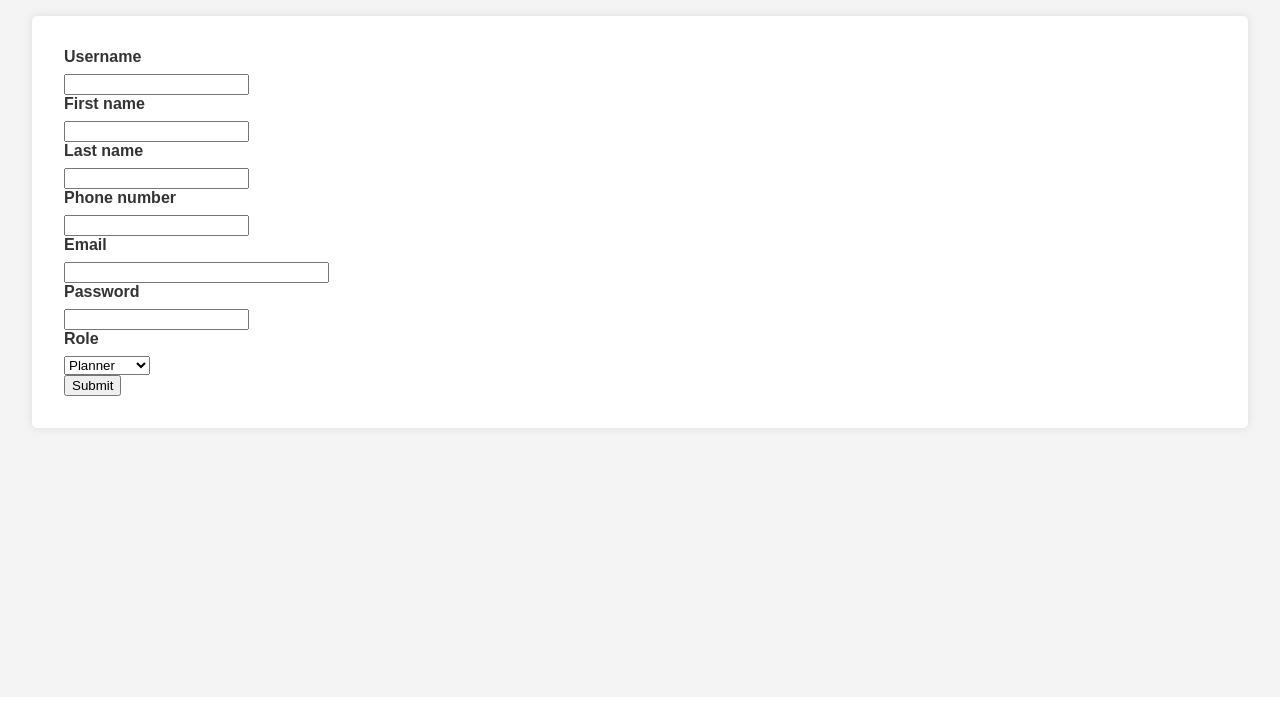
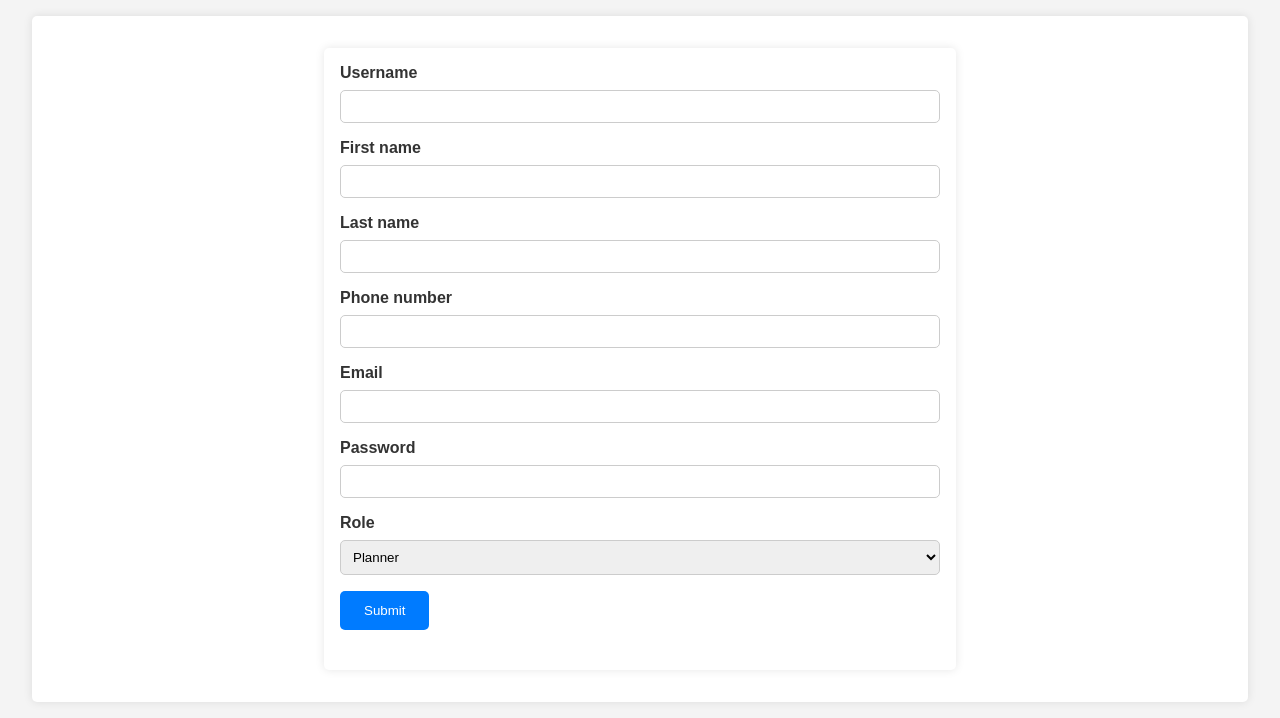
Before and after one commit to szmisztal/FreightHub, a Flask app: page /user/register in a window 1280 px wide. Shown: the part 103-821 px from the top of the page. Before the commit the page ends 538 px from the top, so only its background shows below. Run offline with Flask 3, Linux system fonts and the light colour scheme.

Commit message:
add css styles for all templates

```diff
--- a/app/user/templates/register.html
+++ b/app/user/templates/register.html
@@ -5,53 +5,60 @@
 {% block header %}{{ title }} Form{% endblock %}
 
 {% block content %}
-<div class="registration-form">
+<div class="form-container">
     <form method="post">
         {{ form.hidden_tag() }}
-        <div>
-            {{ form.username.label }} {{ form.username(size=20) }}<br>
+        <div class="form-group">
+            <label for="username">{{ form.username.label }}</label>
+            {{ form.username(id="username", class="form-control") }}
             {% for error in form.username.errors %}
-                <span style="color: red;">{{ error }}</span><br>
+                <span class="error">{{ error }}</span>
             {% endfor %}
         </div>
-        <div>
-            {{ form.first_name.label }} {{ form.first_name(size=20) }}<br>
+        <div class="form-group">
+            <label for="first_name">{{ form.first_name.label }}</label>
+            {{ form.first_name(id="first_name", class="form-control") }}
             {% for error in form.first_name.errors %}
-                <span style="color: red;">{{ error }}</span><br>
+                <span class="error">{{ error }}</span>
             {% endfor %}
         </div>
-        <div>
-            {{ form.last_name.label }} {{ form.last_name(size=20) }}<br>
+        <div class="form-group">
+            <label for="last_name">{{ form.last_name.label }}</label>
+            {{ form.last_name(id="last_name", class="form-control") }}
             {% for error in form.last_name.errors %}
-                <span style="color: red;">{{ error }}</span><br>
+                <span class="error">{{ error }}</span>
             {% endfor %}
         </div>
-        <div>
-            {{ form.phone_number.label }} {{ form.phone_number(size=20) }}<br>
+        <div class="form-group">
+            <label for="phone_number">{{ form.phone_number.label }}</label>
+            {{ form.phone_number(id="phone_number", class="form-control") }}
             {% for error in form.phone_number.errors %}
-                <span style="color: red;">{{ error }}</span><br>
+                <span class="error">{{ error }}</span>
             {% endfor %}
         </div>
-        <div>
-            {{ form.email.label }} {{ form.email(size=30) }}<br>
+        <div class="form-group">
+            <label for="email">{{ form.email.label }}</label>
+            {{ form.email(id="email", class="form-control") }}
             {% for error in form.email.errors %}
-                <span style="color: red;">{{ error }}</span><br>
+                <span class="error">{{ error }}</span>
             {% endfor %}
         </div>
-        <div>
-            {{ form.password.label }} {{ form.password() }}<br>
+        <div class="form-group">
+            <label for="password">{{ form.password.label }}</label>
+            {{ form.password(id="password", class="form-control") }}
             {% for error in form.password.errors %}
-                <span style="color: red;">{{ error }}</span><br>
+                <span class="error">{{ error }}</span>
             {% endfor %}
         </div>
-        <div>
-            {{ form.role.label }} {{ form.role() }}<br>
+        <div class="form-group">
+            <label for="role">{{ form.role.label }}</label>
+            {{ form.role(id="role", class="form-control") }}
             {% for error in form.role.errors %}
-                <span style="color: red;">{{ error }}</span><br>
+                <span class="error">{{ error }}</span>
             {% endfor %}
         </div>
-        <div>
-            {{ form.submit() }}
+        <div class="form-group">
+            {{ form.submit(class="btn btn-primary") }}
         </div>
     </form>
 </div>
```
Also changed, not shown: app/user/templates/login.html (+18 -4 lines), app/user/templates/logout_confirm.html (+5 -3 lines), app/user/templates/users_list.html (+8 -8 lines).
